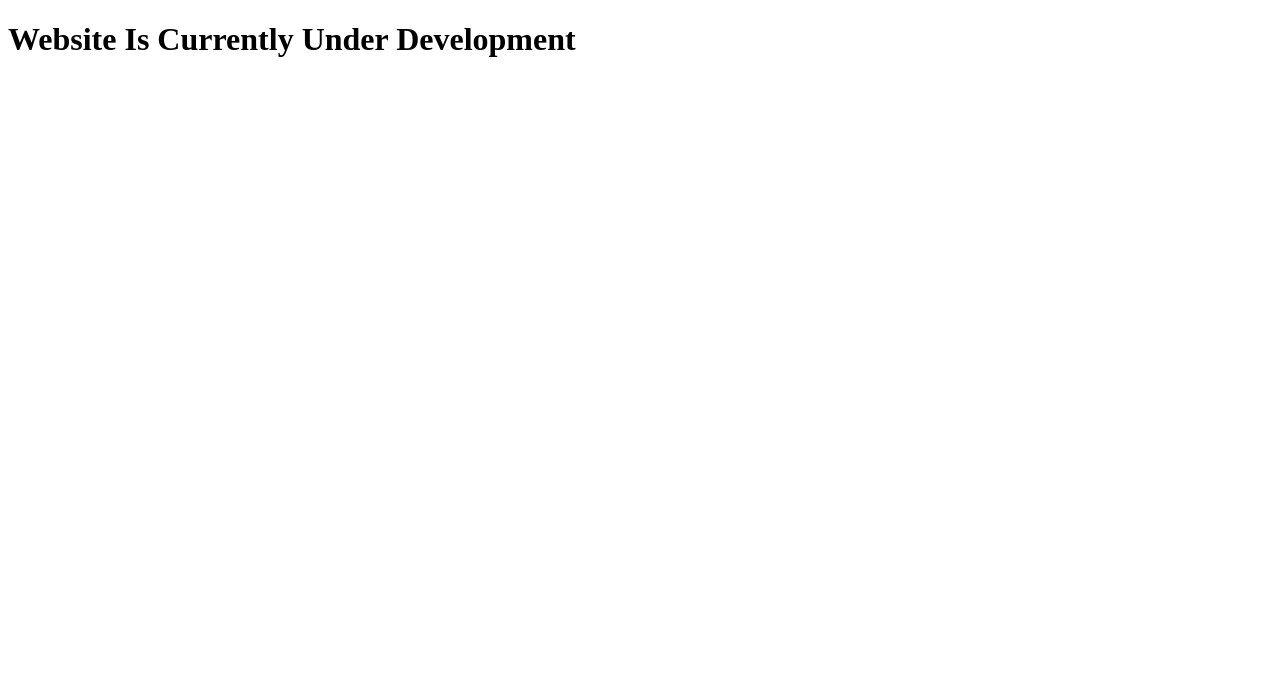
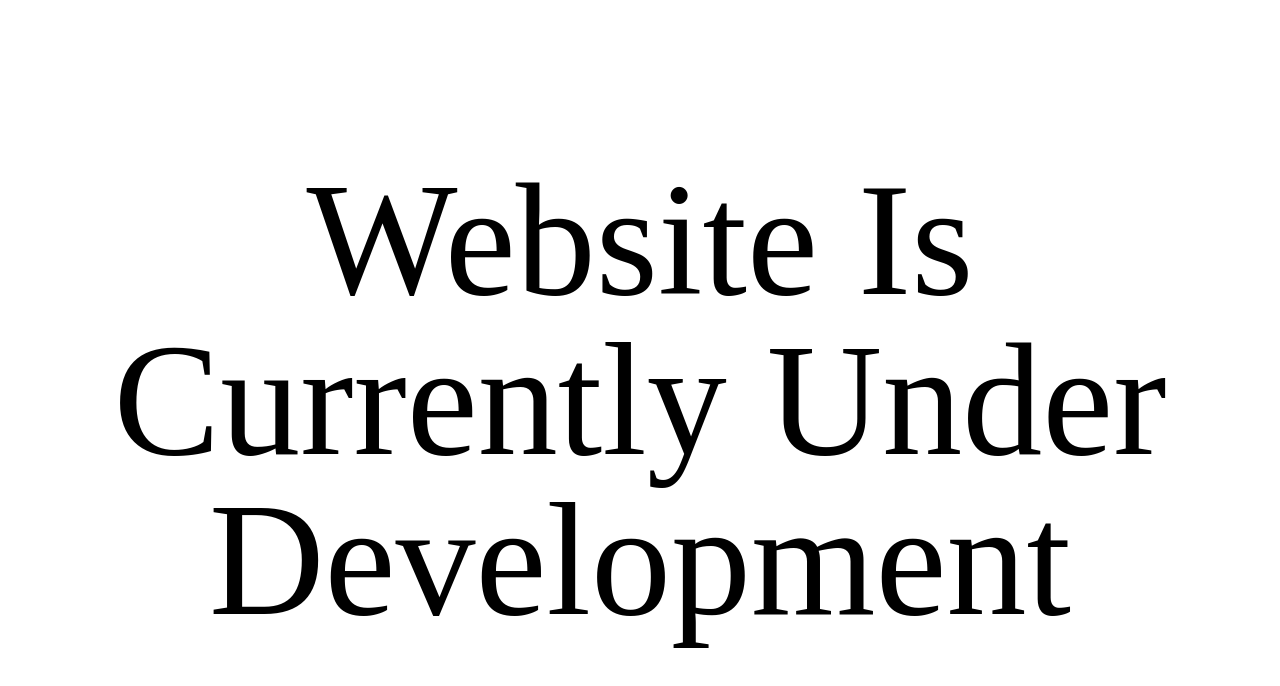
Before and after one commit to Diglio/diglio.github.io, a plain HTML site: page index.html in a window 1280 px wide. Drawn offline with nearby package versions, Linux system fonts and the light colour scheme.

Commit message:
Website Under Dev.
Website under development page created.

CSS Resets and default Grid Structure setup

```diff
--- a/assets/1-base/base.scss
+++ b/assets/1-base/base.scss
@@ -0,0 +1,11 @@
+.body-wrap-grid{
+  height: 100vh;
+  display: grid;
+  grid-template-columns: repeat(3, 1fr);
+  grid-template-rows: repeat(3, 1fr);
+  grid-template-areas:  "header header header"
+                        "content content content"
+                        "footer footer footer";
+  text-align: center;
+  align-items: center;
+}
--- /dev/null
+++ b/assets/1-base/reset.scss
@@ -0,0 +1,17 @@
+html, body, div, h1, h2, h3, h4, h5, h6, p, a, img, ul, li, header, footer, nav{
+  margin: 0;
+  padding: 0;
+  border: 0;
+  font-size: 100%;
+  font: inherit;
+  vertical-align: baseline;
+  box-sizing: border-box;
+}
+
+body{
+  line-height: 1;
+}
+
+ul{
+  list-style: none;
+}
--- /dev/null
+++ b/assets/sass/content.scss
@@ -0,0 +1,7 @@
+.content{
+  grid-area: content;
+
+  h1{
+    font-size: 10em
+  }
+}
--- /dev/null
+++ b/assets/sass/footer.scss
@@ -0,0 +1,3 @@
+footer{
+  grid-area: footer;
+}
--- /dev/null
+++ b/assets/sass/header.scss
@@ -0,0 +1,8 @@
+header{
+  width: 100%;
+  grid-area: header;
+
+  a{
+    color: white;
+  }
+}
--- a/assets/sass/main.scss
+++ b/assets/sass/main.scss
@@ -1 +1,6 @@
 @import '../1-base/base.scss';
+@import '../1-base/reset.scss';
+
+@import 'header.scss';
+@import 'content.scss';
+@import 'footer.scss';
--- a/index.html
+++ b/index.html
@@ -7,8 +7,23 @@
   <link rel="stylesheet" href="main.css">
 </html>
 <body>
-  <h1>Website Is Currently Under Development</h1>
+  <div class="body-wrap-grid">
+    <header>
+      <ul>
+        <li><a href="#about" class="active">About</a></li>
+        <li><a href="#webdesign">Web Design</a></li>
+        <li><a href="#twitch">Twitch</a></li>
+        <li><a href="#youtube">YouTube</a></li>
+        <li><a href="#battlestation">Battlestation</a></li>
+        <li><a href="#resume">Resume</a></li>
+        <li><a href="#contact">Contact Me</a></li>
+      </ul>
+    </header>
+    <div class="content">
+      <h1>Website Is Currently Under Development</h1>
+    </div>
+    <footer></footer>
+  </div>
   <script src="https://code.jquery.com/jquery-3.2.1.js" integrity="sha256-DZAnKJ/6XZ9si04Hgrsxu/8s717jcIzLy3oi35EouyE=" crossorigin="anonymous">     </script>
   <script src="assets/js/functions-min.js"></script>
 </body>
-<footer></footer>
```
Also changed, not shown: main.css, 2 other files.
